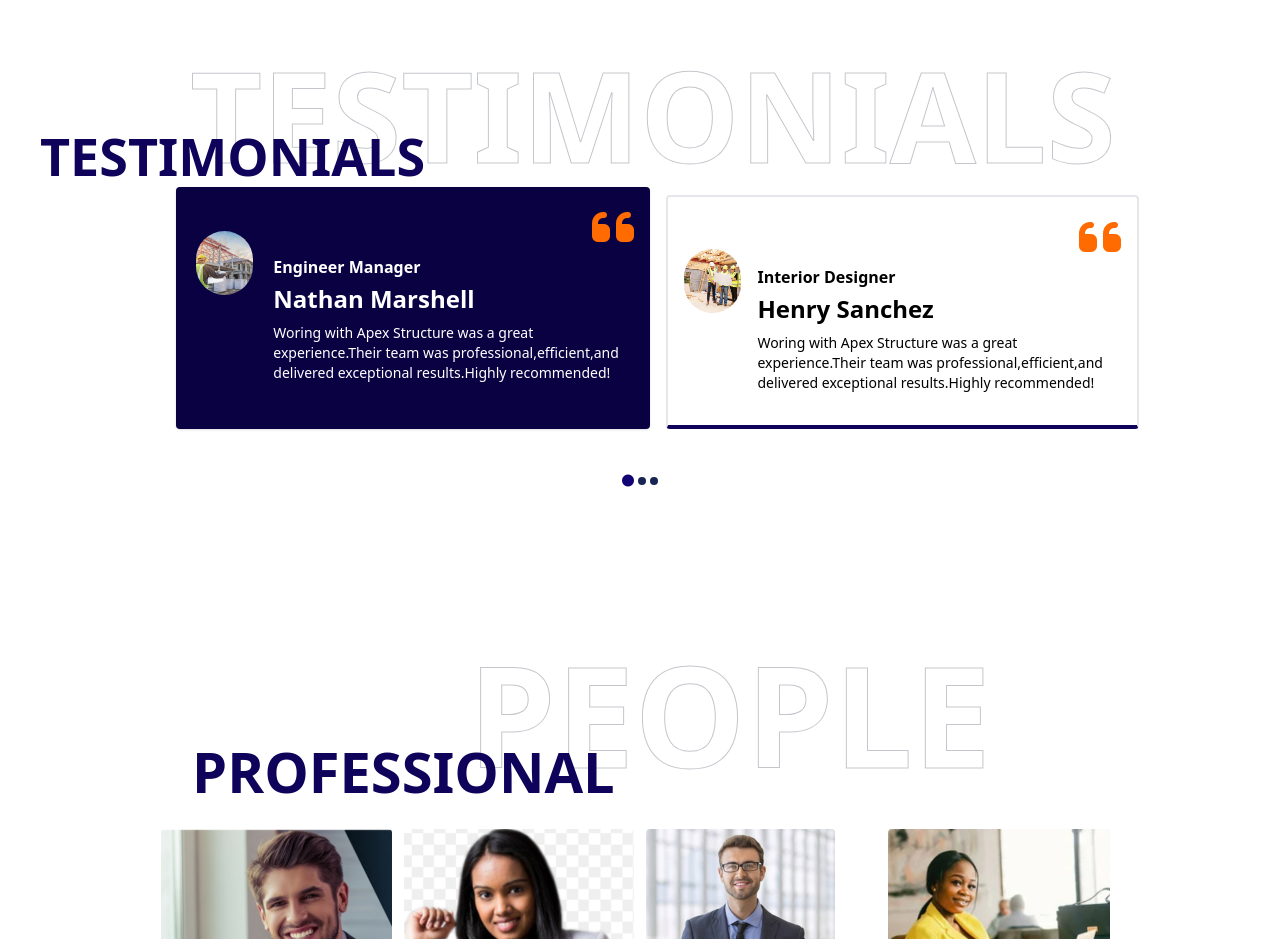
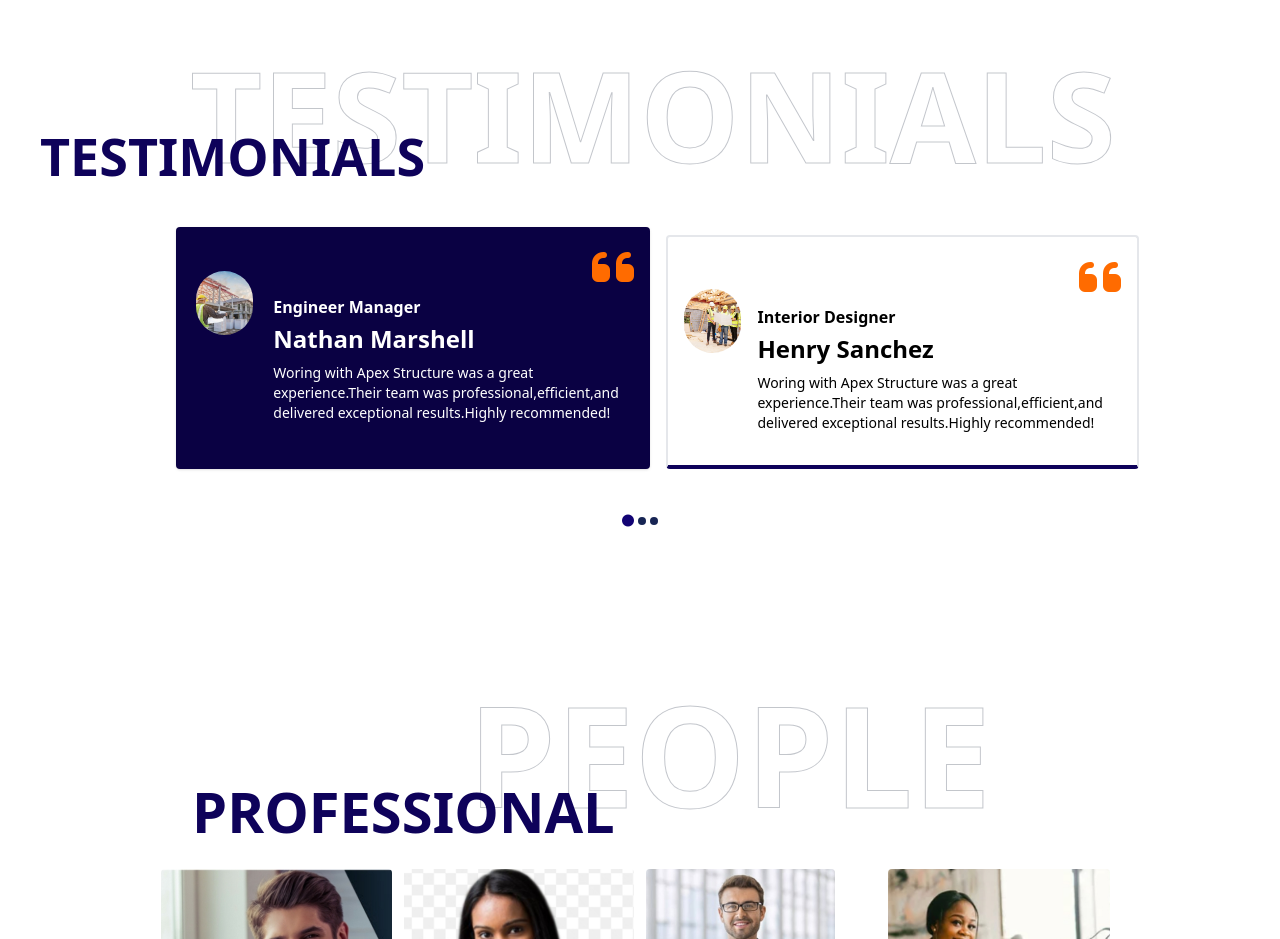
Before and after one commit to aalishbasheikh/Construction-Site, a website built with Vite: page index.html in a window 1280 px wide. Shown: the part 3860-4799 px from the top of the page. Built offline with nearby package versions, Linux system fonts and the light colour scheme; files whose address does not match are found by name.

Commit message:
updating margin top in  testimonials section

```diff
--- a/index.html
+++ b/index.html
@@ -338,7 +338,7 @@ Testimonials
 <div class="relative  md:top-14  lg:ms-10 md:ms-16 ms-2">
 <h1 class=" md:text-[52px] text-[30px]  text-[#0e025a] font-bold">TESTIMONIALS </h1>
 </div>
-<div class="  pt-4  flex md:flex-row flex-col  md:ms-24  ">
+<div class="  pt-4  flex md:flex-row flex-col  md:ms-24 md:mt-10  ">
 
             <div class="card md:w-[40%] w-[95%] flex ms-1.5  mt-8 rounded  bg-[#0a0143] lg:ms-20 shadow mb-3 pt-3 ps-2 hover:scale-[1.01] ">
               <div class="w-36  h-16 rounded-full ">
```
